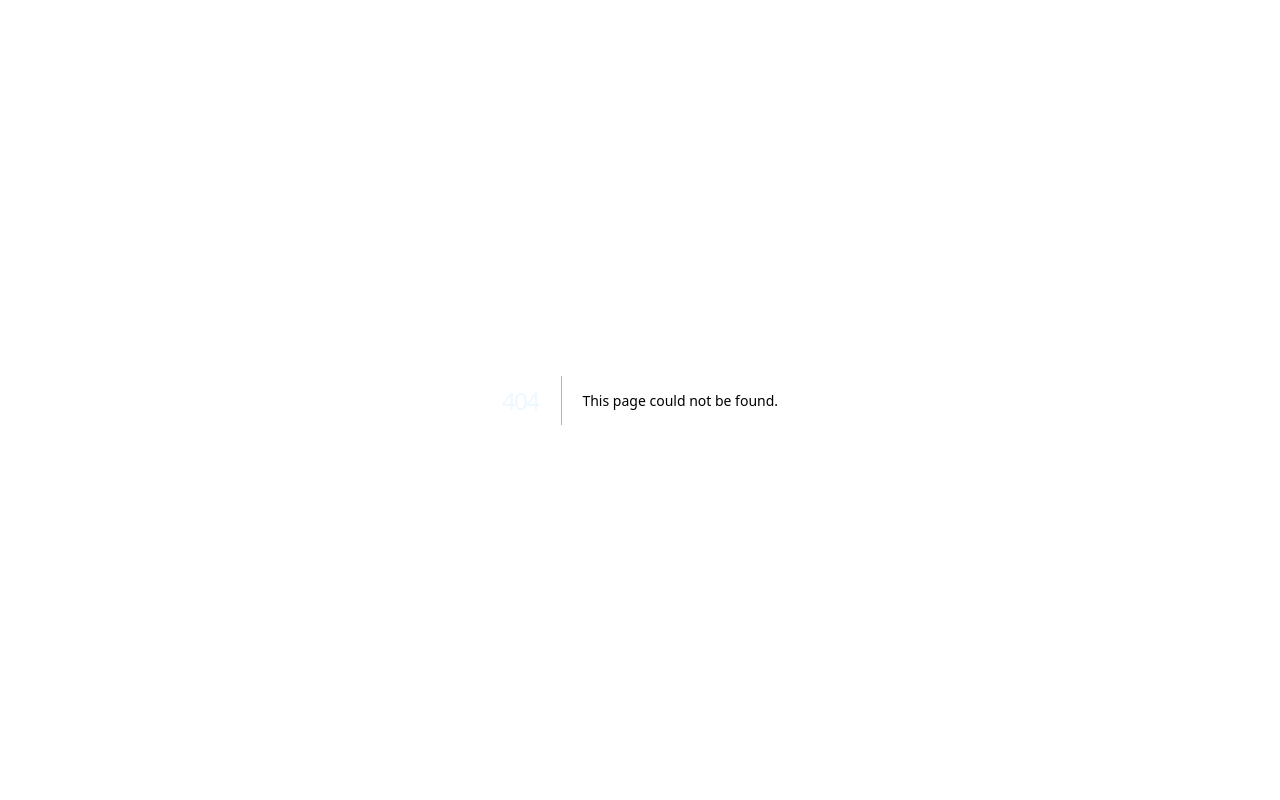
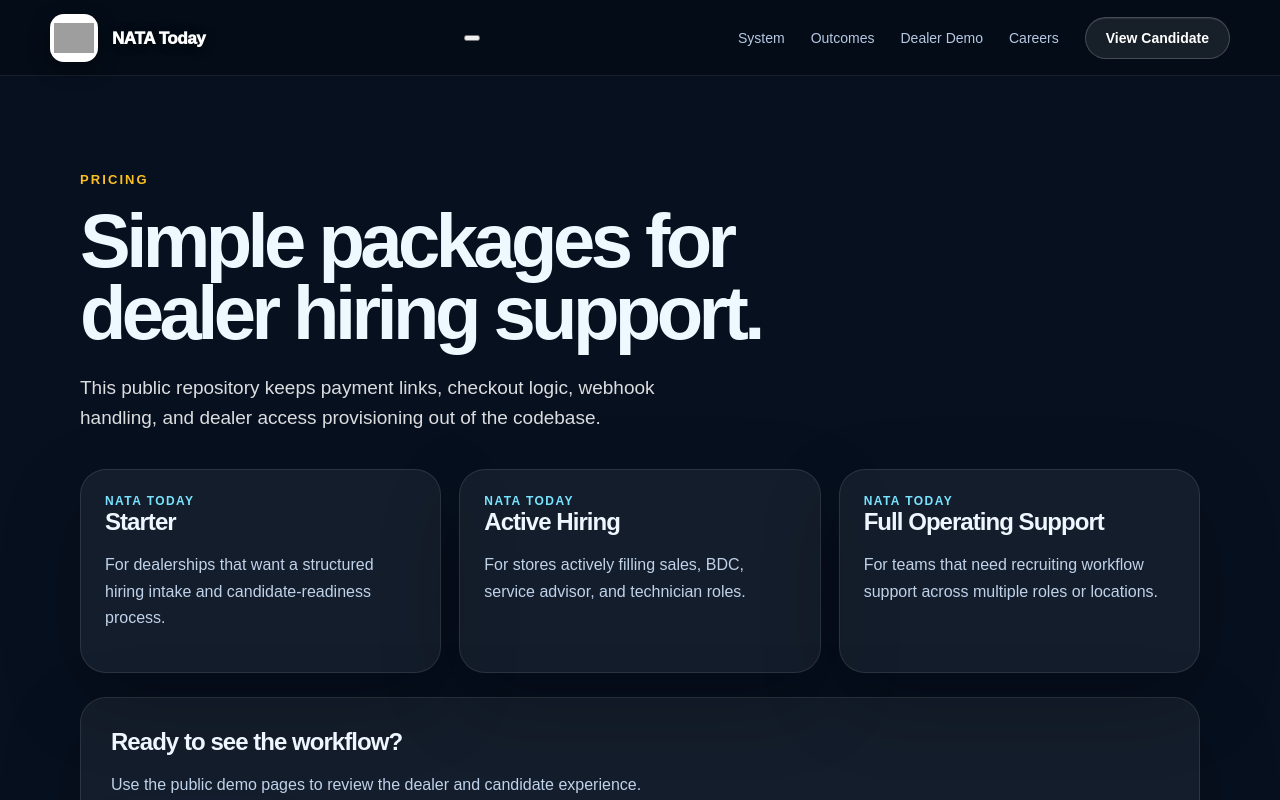
Before and after one commit to zlomke76-del/natatoday-public, a Next.js app: page /pricing in a window 1280 px wide. Before the commit this address had no page. Shown: the top 800 px of the page. Built offline with nearby package versions, Linux system fonts and the light colour scheme; grey boxes are pictures that could not be loaded.

Commit message:
Add files via upload

```diff
--- /dev/null
+++ b/app/pricing/page.tsx
@@ -0,0 +1,53 @@
+import Link from "next/link";
+import Nav from "../components/Nav";
+
+const tiers = [
+  {
+    name: "Starter",
+    copy: "For dealerships that want a structured hiring intake and candidate-readiness process.",
+  },
+  {
+    name: "Active Hiring",
+    copy: "For stores actively filling sales, BDC, service advisor, and technician roles.",
+  },
+  {
+    name: "Full Operating Support",
+    copy: "For teams that need recruiting workflow support across multiple roles or locations.",
+  },
+];
+
+export default function PricingPage() {
+  return (
+    <main className="shell">
+      <Nav />
+      <section className="public-page-wrap">
+        <div className="eyebrow">Pricing</div>
+        <h1>Simple packages for dealer hiring support.</h1>
+        <p className="lede">
+          This public repository keeps payment links, checkout logic, webhook handling,
+          and dealer access provisioning out of the codebase.
+        </p>
+
+        <div className="public-card-grid">
+          {tiers.map((tier) => (
+            <article className="public-card" key={tier.name}>
+              <div className="public-card-kicker">NATA Today</div>
+              <h2>{tier.name}</h2>
+              <p>{tier.copy}</p>
+            </article>
+          ))}
+        </div>
+
+        <div className="public-callout">
+          <h2>Ready to see the workflow?</h2>
+          <p>
+            Use the public demo pages to review the dealer and candidate experience.
+          </p>
+          <Link className="btn btn-primary" href="/dealer-demo">
+            View Dealer Demo
+          </Link>
+        </div>
+      </section>
+    </main>
+  );
+}
```
